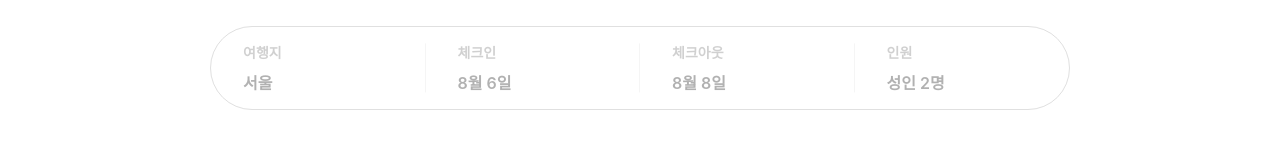
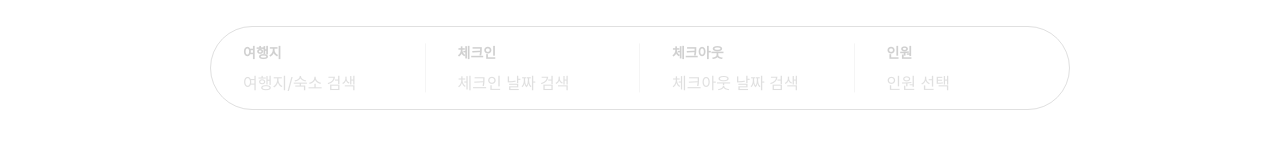
Before and after one commit to kimsiyeon0223/stayground_clone, a Next.js app: page /stay in a window 1280 px wide. Shown: the part 233-393 px from the top of the page. Built offline with nearby package versions, Linux system fonts and the light colour scheme.

Commit message:
feat: 홈 페이지 섹션 버튼 클릭 시 라우팅 기능 추가 및 상태 관리 개선

```diff
--- a/pages/stay.tsx
+++ b/pages/stay.tsx
@@ -591,16 +591,16 @@ const StayPage = () => {
   const [activeSearchSection, setActiveSearchSection] = useState<string | null>(null)
   const [showLocationModal, setShowLocationModal] = useState(false)
   const [showCalendarModal, setShowCalendarModal] = useState(false)
-  const [currentMonth, setCurrentMonth] = useState(new Date(2025, 7, 1)) // 2025년 8월
+  const [currentMonth, setCurrentMonth] = useState(new Date())
   const [selectedDates, setSelectedDates] = useState<{ checkin: Date | null; checkout: Date | null }>({
-    checkin: new Date(2025, 7, 6), // 2025년 8월 6일
-    checkout: new Date(2025, 7, 8) // 2025년 8월 8일
+    checkin: null,
+    checkout: null
   })
   const [isSelectingCheckout, setIsSelectingCheckout] = useState(false)
-  const [selectedLocation, setSelectedLocation] = useState<string | null>('서울')
+  const [selectedLocation, setSelectedLocation] = useState<string | null>(null)
   const [showPeopleModal, setShowPeopleModal] = useState(false)
   const [peopleCount, setPeopleCount] = useState({
-    adults: 2,
+    adults: 0,
     children: 0,
     infants: 0
   })
@@ -660,6 +660,27 @@ const StayPage = () => {
       }
     }
   }, [hasMore, isLoading])
+
+  // 페이지 로드 시 상태 초기화
+  useEffect(() => {
+    // 모든 검색 필터 상태를 초기화
+    setSelectedLocation(null)
+    setSelectedDates({
+      checkin: null,
+      checkout: null
+    })
+    setPeopleCount({
+      adults: 0,
+      children: 0,
+      infants: 0
+    })
+    setActiveSearchSection(null)
+    setShowLocationModal(false)
+    setShowCalendarModal(false)
+    setShowPeopleModal(false)
+    setSelectedAmenities([])
+    setSelectedSort(null)
+  }, [])
 
   // 카드 애니메이션 observer 설정
   useEffect(() => {
```
Also changed, not shown: pages/index.tsx (+23 -5 lines).
